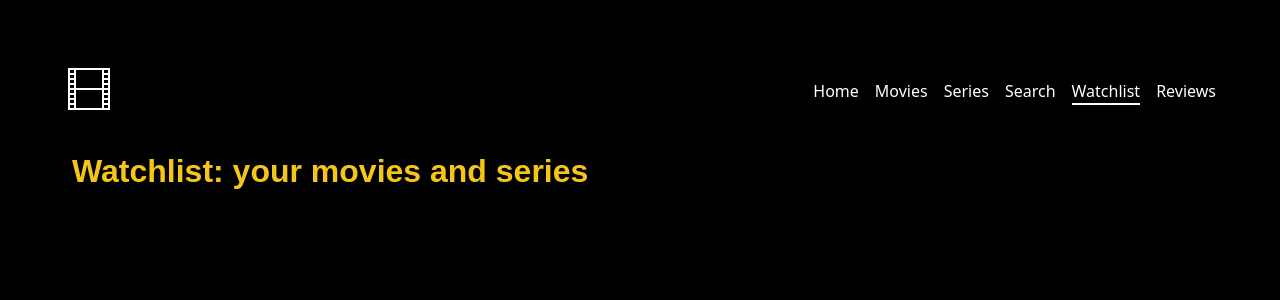
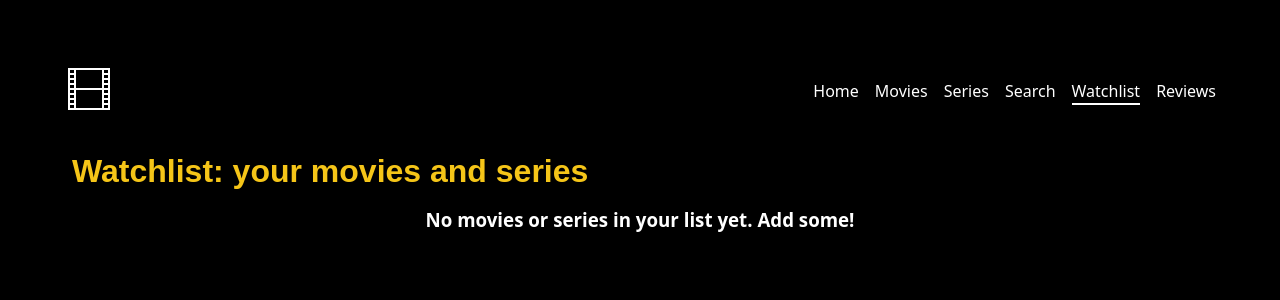
Before and after one commit to alitha1576/react-movie-app, a React app: page /watchlist in a window 1280 px wide. Shown: the top 300 px of the page. Built offline with nearby package versions, Linux system fonts and the light colour scheme; the HTML template or start-up script is replaced by a standard one.

Commit message:
changes in Watchlist

```diff
--- a/src/pages/Watchlist.tsx
+++ b/src/pages/Watchlist.tsx
@@ -7,7 +7,11 @@ export default function Watchlist() {
   return (
     <>
       <h2 className="sectionTitle">Watchlist: your movies and series</h2>
-      <CardsContainer items={watchlist} />
+      {watchlist.length > 0 ? (
+        <CardsContainer items={watchlist} />
+      ) : (
+        <h3>No movies or series in your list yet. Add some!</h3>
+      )}
     </>
   );
 }
```
Also changed, not shown: src/components/CardDetails.tsx (line endings or trailing spaces).
